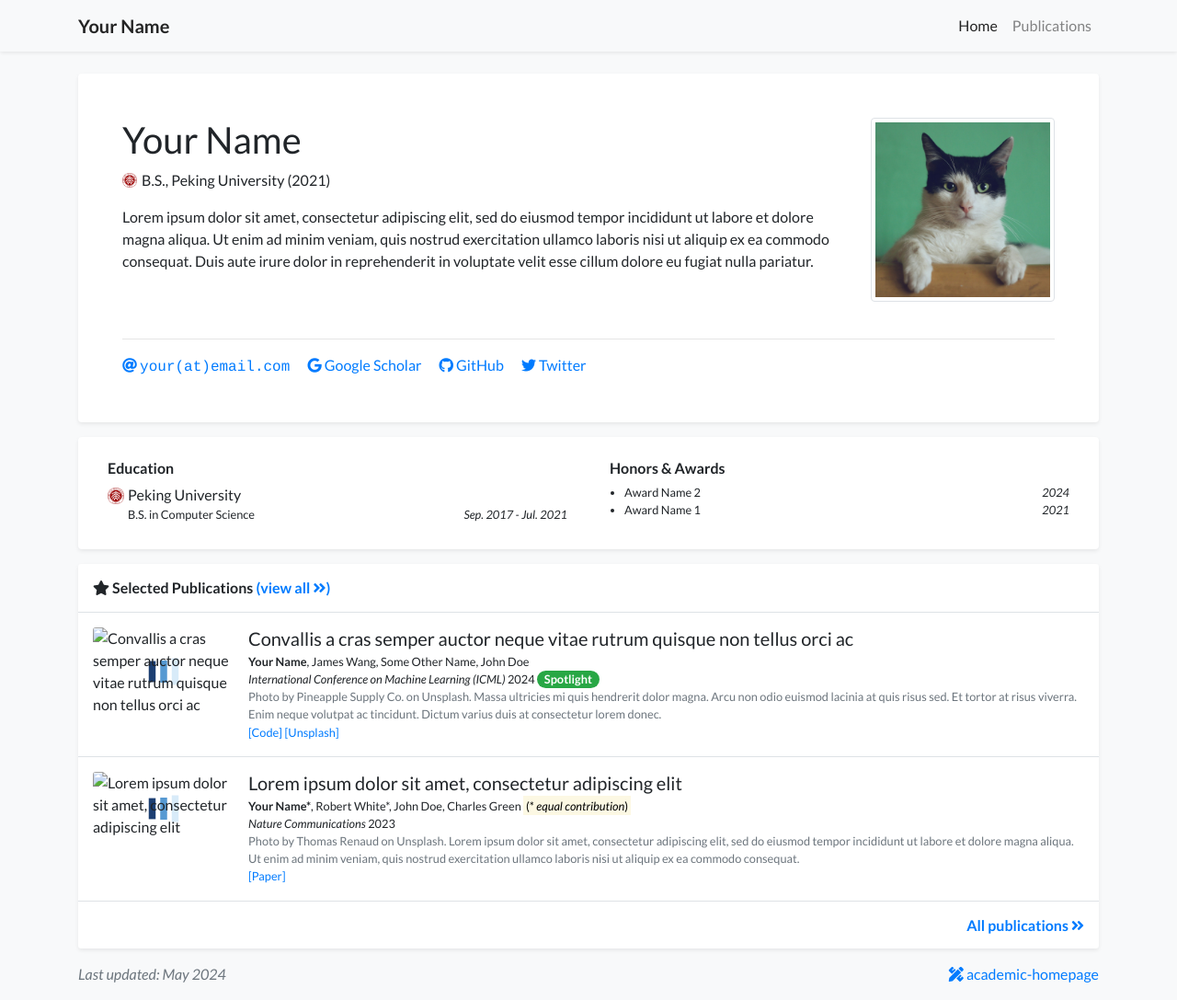
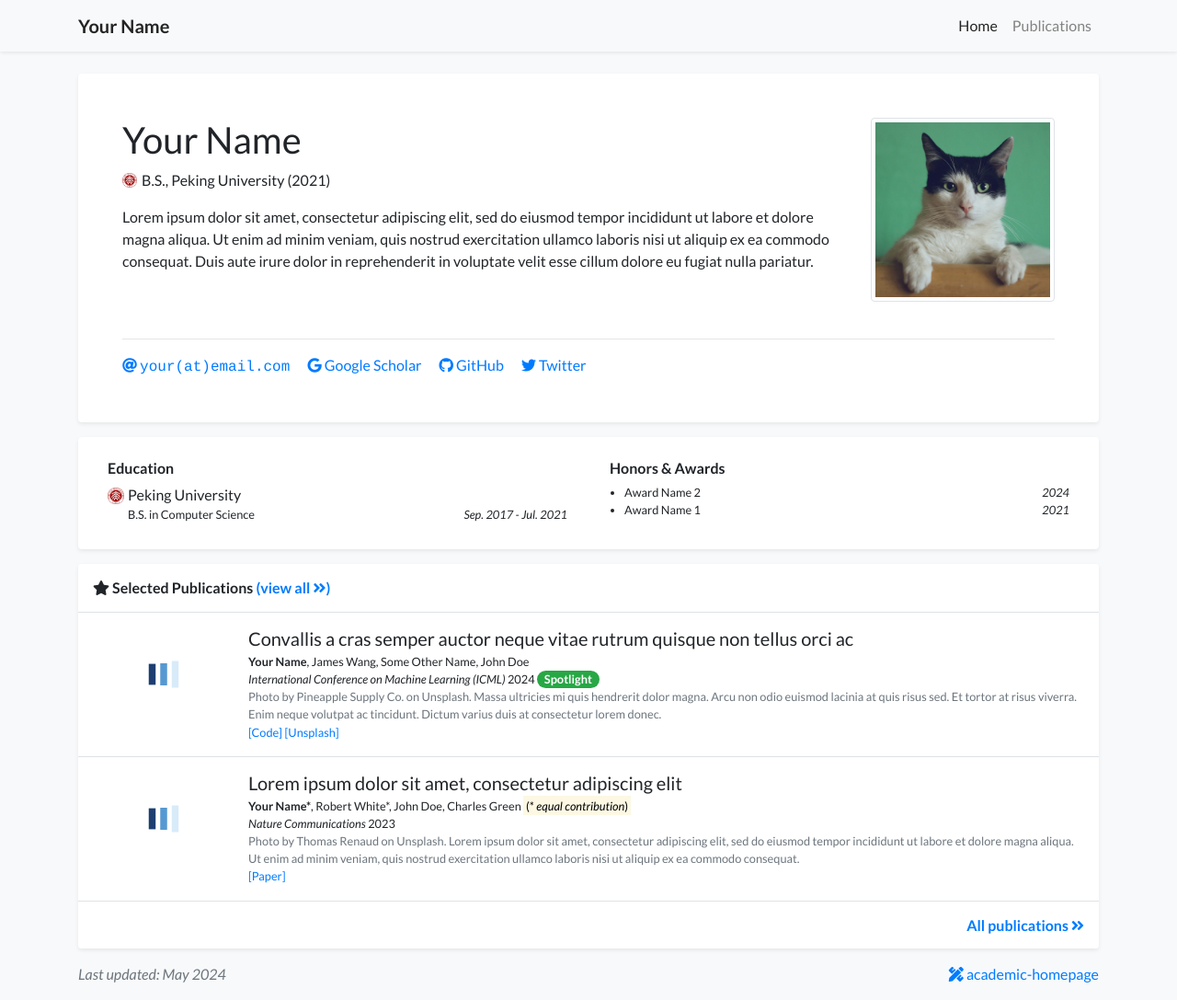
Before and after one commit to luost26/academic-homepage, a Jekyll site: the page built from index.html, in a window 1280 px wide and 1087 px high. Shown: the whole window at 92% size. Built offline with Jekyll 4.4.1, drawn with Linux system fonts in a browser that asks for light colours; a style sheet for code colours, icons or effects is not loaded.

Commit message:
Fix loading image

```diff
--- a/_includes/widgets/publication_item.html
+++ b/_includes/widgets/publication_item.html
@@ -2,7 +2,7 @@
 <div class="d-none d-md-block">
     <div class="row no-gutters border-bottom border-gray">
         <div class="col-md-3 col-xl-2 mb-md-0 p-md-3">
-            <img data-src="{{ item.cover }}" alt="{{ item.title }}" class="lazy w-100 rounded-sm">
+            <img data-src="{{ item.cover }}" alt="{{ item.title }}" class="lazy w-100 rounded-sm" src="assets/images/empty_300x200.png">
         </div>
         <div class="col-md-9 col-xl-10 p-3 pl-md-0">
             <h5 class="mt-0 mb-1 font-weight-normal">{{ item.title }}</h5>
@@ -25,7 +25,7 @@
 </div>
 
 <div class="card w-100 d-md-none border-top-0 border-right-0 border-left-0 rounded-0" style="overflow-y: scroll;">
-    <img data-src="{{ item.cover }}" alt="{{ item.title }}" class="lazy card-img w-100">
+    <img data-src="{{ item.cover }}" alt="{{ item.title }}" class="lazy card-img w-100" src="assets/images/empty_300x200.png">
     <div class="card-img-overlay d-flex align-items-start flex-column" style="background-color: rgba(255, 255, 255, 0.85);">
         <div class="mb-auto"></div>
         <div>
```
Also changed, not shown: assets/images/empty_300x200.png (added).
